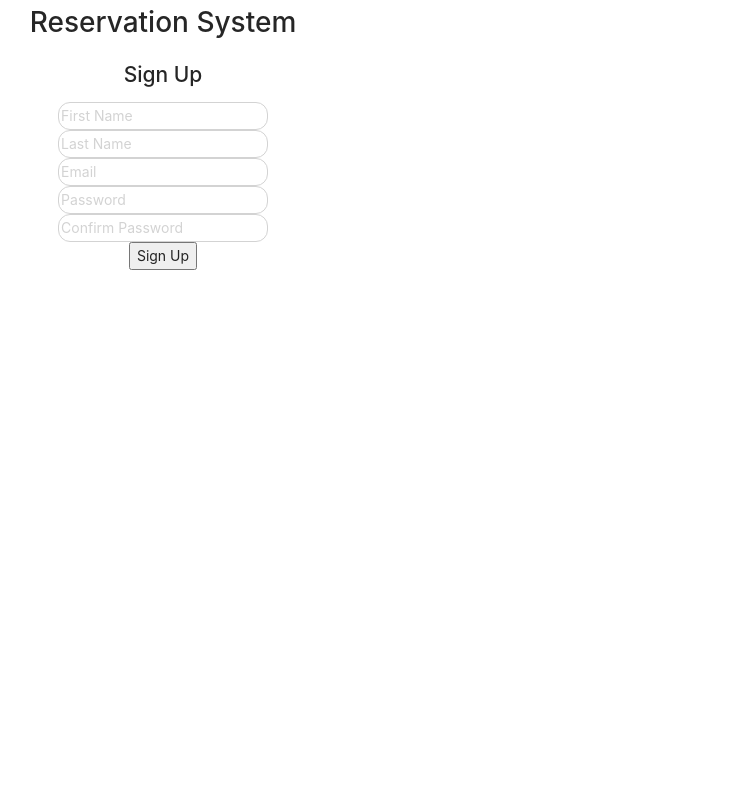
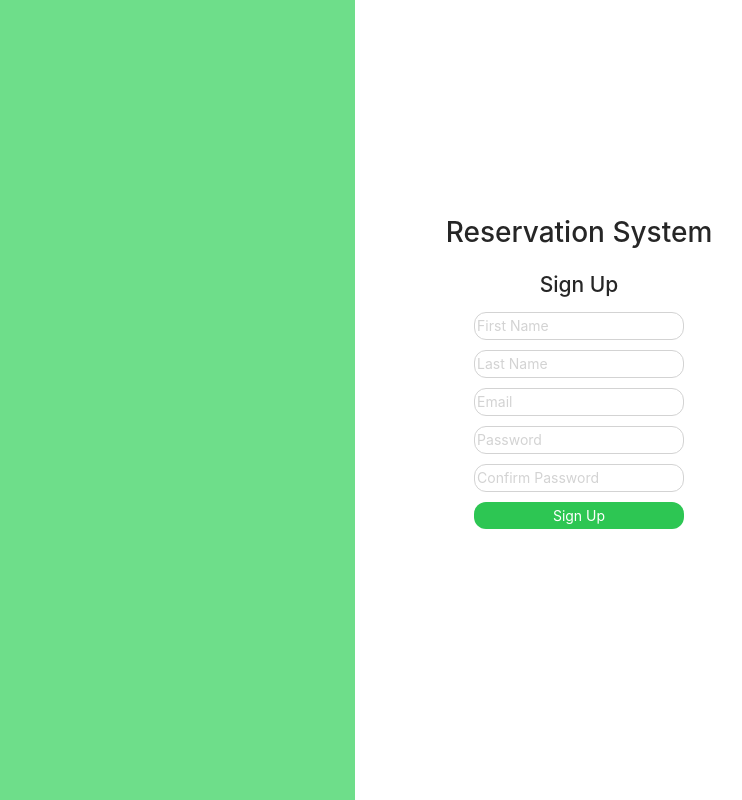
Before and after one commit to Kur0Leo/COSC4351, a React (Create React App) app in the folder frontend/: page /signup in a window 1280 px wide. Shown: the top 800 px of the page, without its empty margins (477-1219 px from the left). Built offline with nearby package versions, Linux system fonts and the light colour scheme.

Commit message:
Styled Signup

```diff
--- a/frontend/src/components/Signup/Signup.js
+++ b/frontend/src/components/Signup/Signup.js
@@ -4,15 +4,22 @@ import { Link } from "react-router-dom";
 
 function Signup(){
     return(
-        <div className="signup">
-             <h1>Reservation System</h1>
-            <h2>Sign Up</h2>
-            <input type="Text" placeholder="First Name"/><br/>
-            <input type="text" placeholder="Last Name"/><br/>
-            <input type="Email" placeholder="Email"/><br/>
-            <input type="Password" placeholder="Password"/><br/>
-            <input type="Password" placeholder="Confirm Password"/><br/>
-            <button>Sign Up</button>
+        <div className="container" >
+            <div className="float-child leftside" ></div>
+            <div className="content">
+                <div className="signup">
+                    <h1>Reservation System</h1>
+                    <h2>Sign Up</h2>
+                    <input style={{marginBottom: "10px"}} type="Text" placeholder="First Name"/><br/>
+                    <input style={{marginBottom: "10px"}} type="text" placeholder="Last Name"/><br/>
+                    <input style={{marginBottom: "10px"}} type="Email" placeholder="Email"/><br/>
+                    <input style={{marginBottom: "10px"}} type="Password" placeholder="Password"/><br/>
+                    <input style={{marginBottom: "10px"}} type="Password" placeholder="Confirm Password"/><br/>
+                    <Link to='/'>
+                    <button className="greenbut">Sign Up</button>
+                    </Link>
+                </div>
+            </div>
         </div>
     );
 
--- a/frontend/src/components/Signup/Signup.scss
+++ b/frontend/src/components/Signup/Signup.scss
@@ -1,3 +1,40 @@
+
+@import "../../variables.scss";
+.container{
+    height: 100%;
+}
+
 .signup{
     text-align: center;
 }
+
+.leftside{
+    // background-image: url('../../greenbg.png');
+    content: "";
+    background-color: $main-green;
+    background-repeat:repeat-x;
+    width: 65%;
+    min-height: 1080px;
+
+}
+
+.float-child{
+    float: left;
+}
+
+.content{
+    min-height: 1080px;
+    width: 35%;
+    float:right;
+    padding-top: 15em;
+}
+
+.greenbut{
+    background-color: $button-green;
+    border: none;
+    color: $main-white;
+    text-align: center;
+    border-radius: 12px;
+    width: 207px;
+    padding: 0.15em;
+}
```
